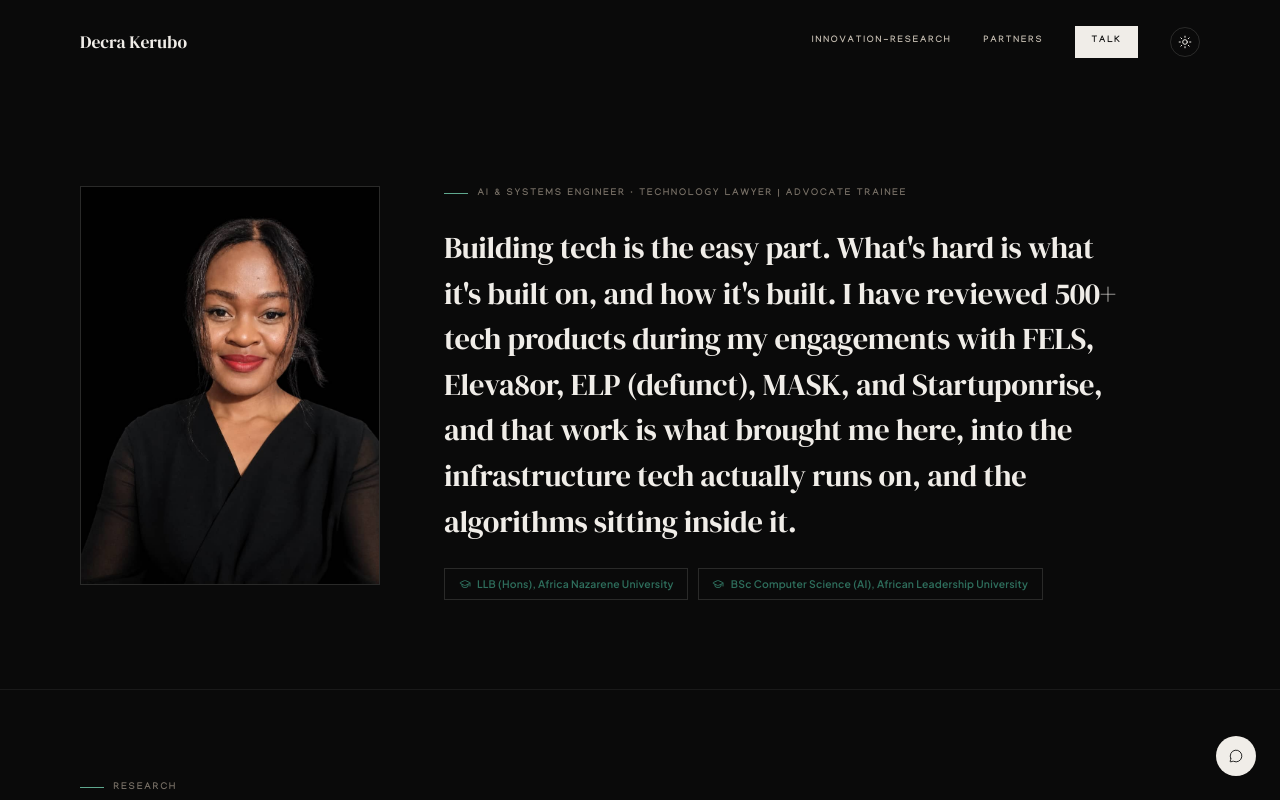
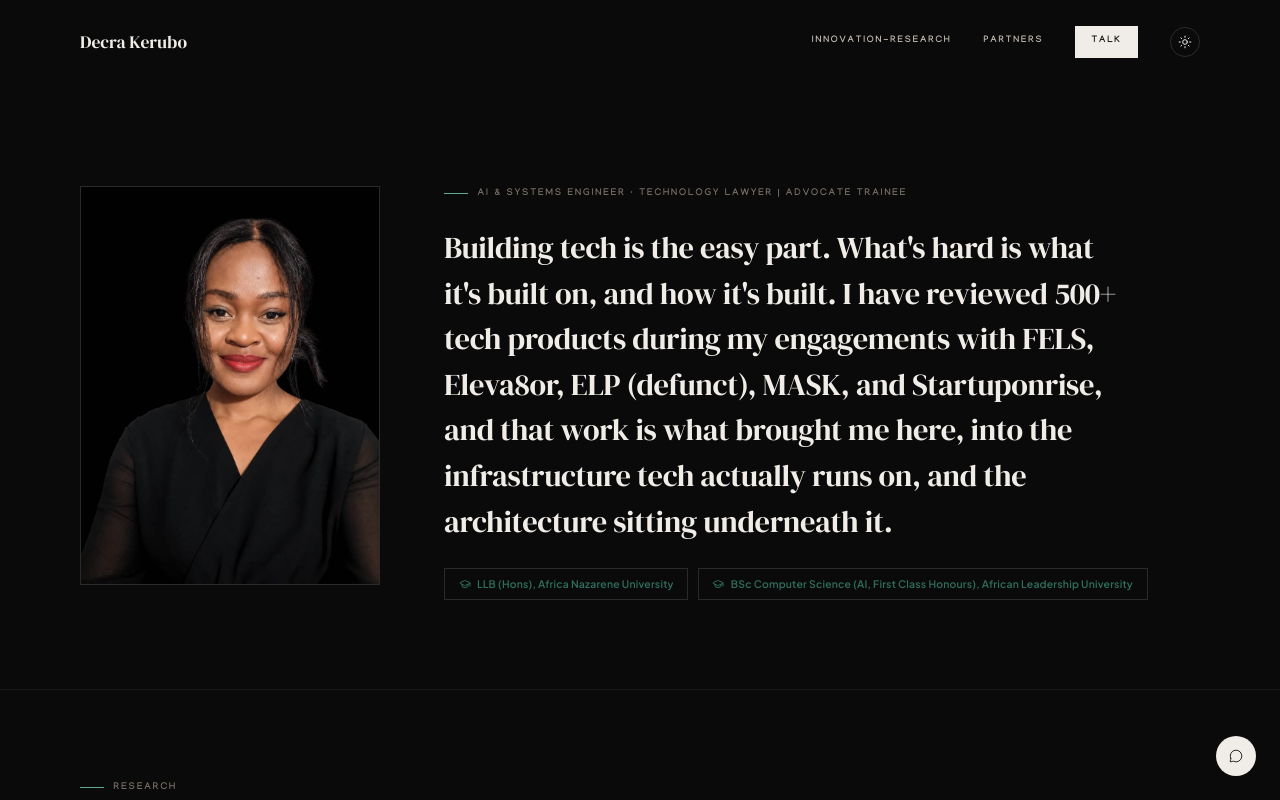
Before and after one commit to decra000/decra-kerubo, a Next.js app: page /engineering in a window 1280 px wide. Shown: the top 800 px of the page. Built offline with nearby package versions, Linux system fonts and the light colour scheme.

Commit message:
Update engineering statement and degree honours

```diff
--- a/app/engineering/page.tsx
+++ b/app/engineering/page.tsx
@@ -48,10 +48,10 @@ export default function EngineeringPage() {
               Building tech is the easy part. What&apos;s hard is what it&apos;s built on, and how it&apos;s built.
               I have reviewed 500+ tech products during my engagements with FELS, Eleva8or, ELP (defunct), MASK,
               and Startuponrise, and that work is what brought me here, into the infrastructure tech actually
-              runs on, and the algorithms sitting inside it.
+              runs on, and the architecture sitting underneath it.
             </h1>
             <div style={{ display: "flex", flexWrap: "wrap", gap: "0.6rem", marginTop: "1.5rem" }}>
-              {["LLB (Hons), Africa Nazarene University", "BSc Computer Science (AI), African Leadership University"].map((deg) => (
+              {["LLB (Hons), Africa Nazarene University", "BSc Computer Science (AI, First Class Honours), African Leadership University"].map((deg) => (
                 <div key={deg} style={{
                   display: "inline-flex", alignItems: "center", gap: "0.4rem", width: "fit-content",
                   fontSize: "0.65rem", fontWeight: 700, letterSpacing: "0.02em",
--- a/app/layout.tsx
+++ b/app/layout.tsx
@@ -102,7 +102,7 @@ const personJsonLd = {
     { "@type": "EducationalOrganization", name: "Kenya School of Law" },
   ],
   hasCredential: [
-    { "@type": "EducationalOccupationalCredential", credentialCategory: "degree", name: "BSc Computer Science (Artificial Intelligence)", recognizedBy: { "@type": "CollegeOrUniversity", name: "African Leadership University" } },
+    { "@type": "EducationalOccupationalCredential", credentialCategory: "degree", name: "BSc Computer Science (Artificial Intelligence, First Class Honours)", recognizedBy: { "@type": "CollegeOrUniversity", name: "African Leadership University" } },
     { "@type": "EducationalOccupationalCredential", credentialCategory: "degree", name: "Bachelor of Laws (LLB)", recognizedBy: { "@type": "CollegeOrUniversity", name: "Africa Nazarene University" } },
     { "@type": "EducationalOccupationalCredential", credentialCategory: "certificate", name: "Attorney Licensing Program", recognizedBy: { "@type": "EducationalOrganization", name: "Kenya School of Law" } },
     { "@type": "EducationalOccupationalCredential", credentialCategory: "certificate", name: "AI, Justice, and the Rule of Law", recognizedBy: { "@type": "CollegeOrUniversity", name: "Saïd Business School, University of Oxford" } },
--- a/app/page.tsx
+++ b/app/page.tsx
@@ -988,7 +988,7 @@ const CREDENTIALS: Cred[] = [
     key: "alu",
     src: "/logos/logo-alu.png",
     name: "African Leadership University",
-    detail: "BSc Computer Science (AI)",
+    detail: "BSc Computer Science (AI, First Class Honours)",
     tier: 1,
   },
   {
```
